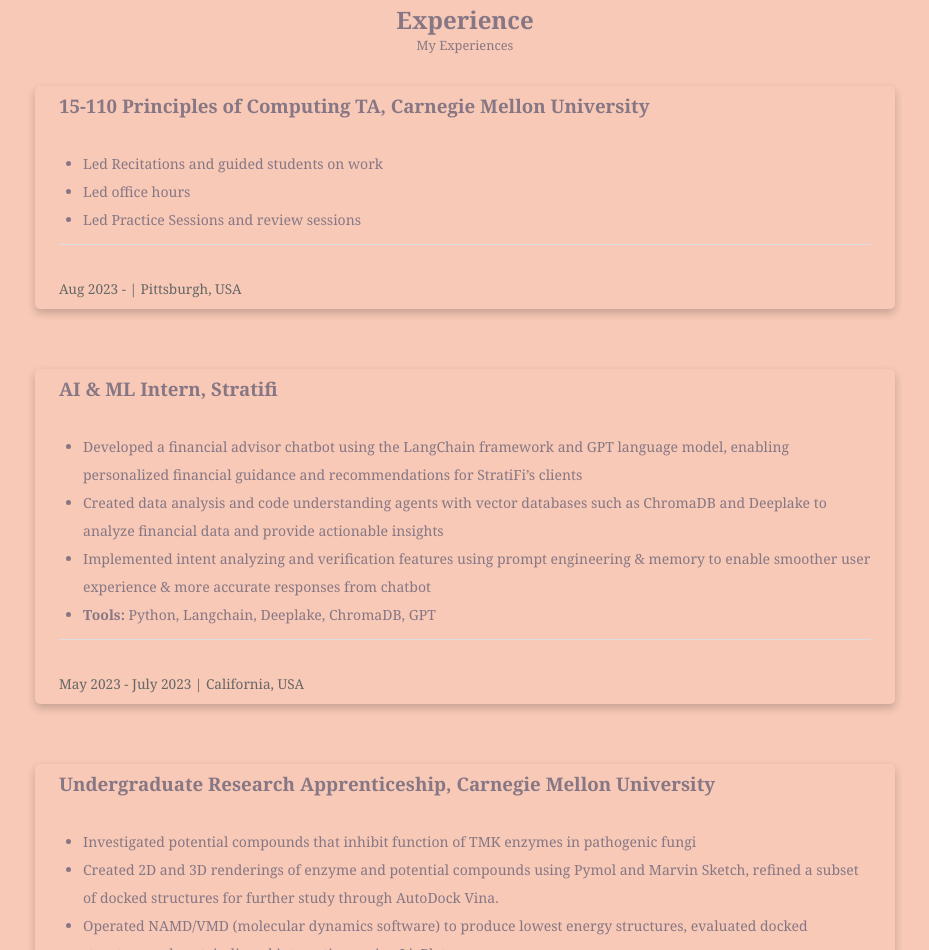
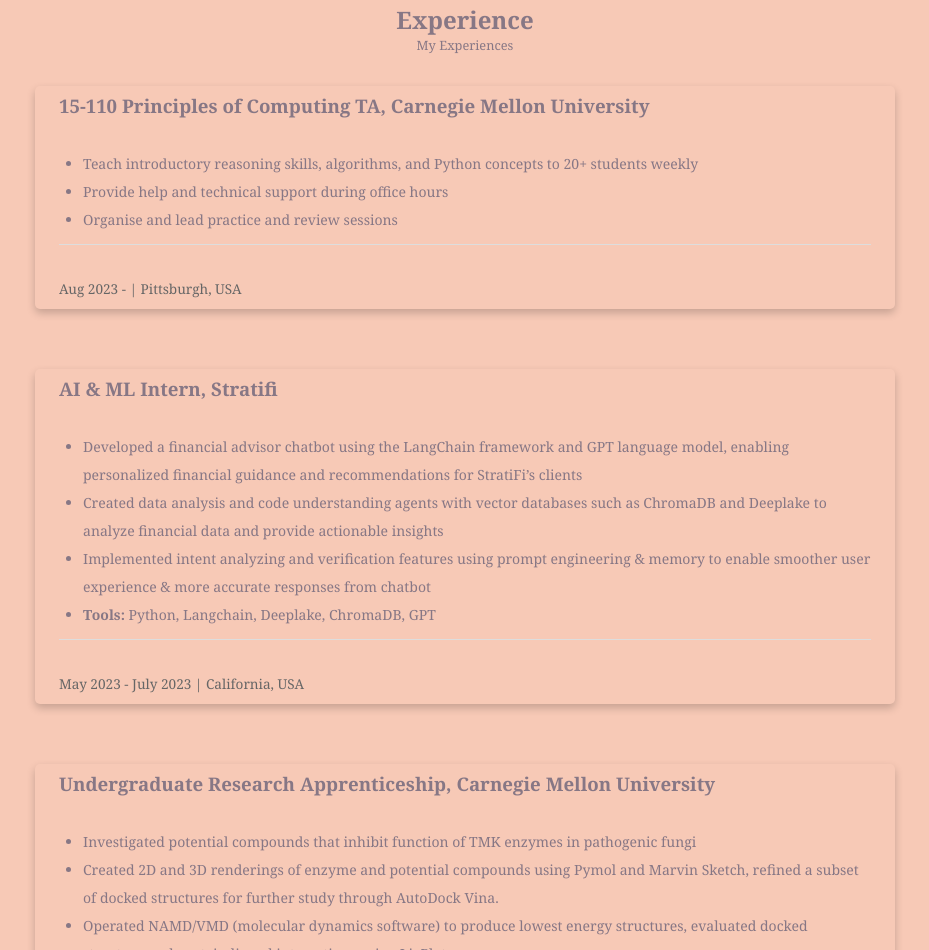
Before and after one commit to ritikam1234/ritikam1234.github.io, a plain HTML site: page index.html in a window 1280 px wide. Shown: the part 2328-3278 px from the top of the page, without its empty margins (175-1104 px from the left). Drawn offline with nearby package versions, Linux system fonts and the light colour scheme.

Commit message:
edits to experience (TA)

```diff
--- a/index.html
+++ b/index.html
@@ -189,12 +189,12 @@
               <div class="card-content">
               <ul>
                 <li>
-                    Led Recitations and guided students on work
+                    Teach introductory reasoning skills, algorithms, and Python concepts to 20+ students weekly
                 </li>
                 <li>
-                    Led office hours
+                    Provide help and technical support during office hours
                 </li>
-                <li> Led Practice Sessions and review sessions </li>
+                <li> Organise and lead practice and review sessions </li>
               </ul>
             </div>
             <div class="card-action">
```
